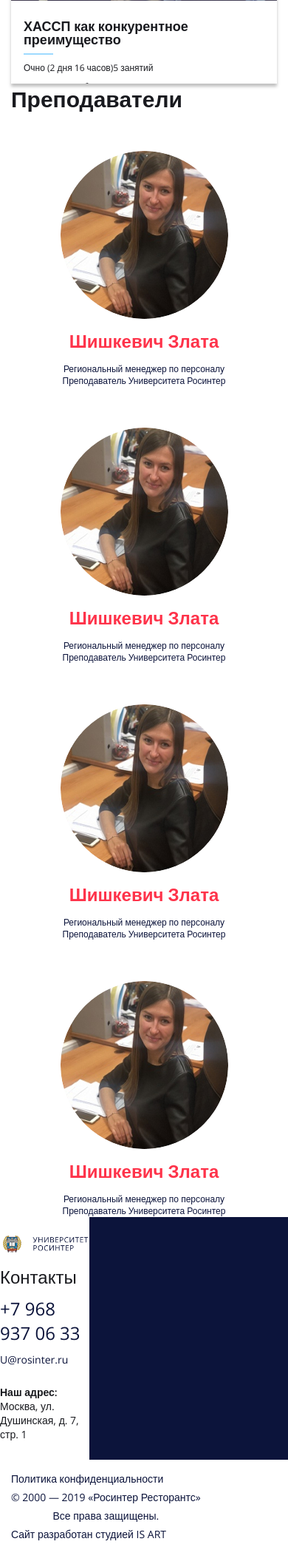
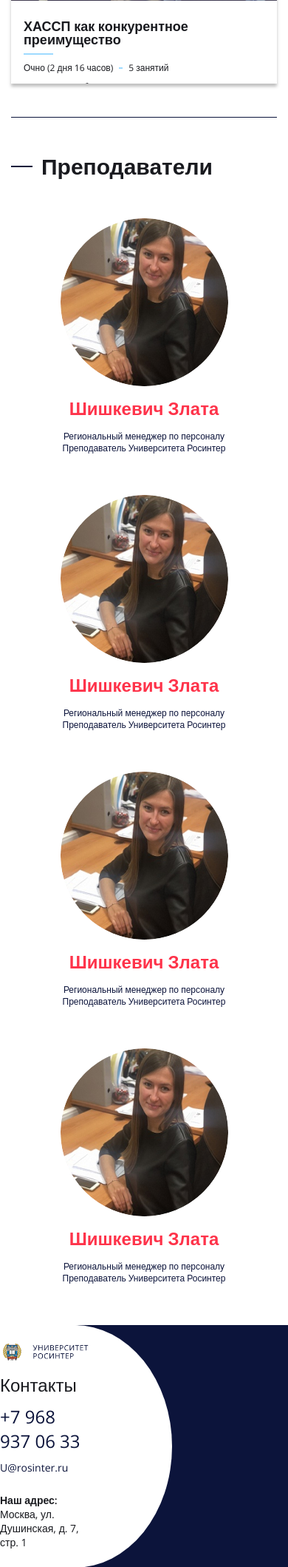
Before and after one commit to HamsterNinja/rosinter-theme, a PHP site: page /home.html in a window 390 px wide. Shown: the part 2568-4686 px from the top of the page at 74% size. Before the commit the page ends 4650 px from the top, so only its background shows below. Run offline with PHP 8.4, Linux system fonts and the light colour scheme.

Commit message:
Главная без адаптивки

```diff
--- a/assets/scss/layout/footer.scss
+++ b/assets/scss/layout/footer.scss
@@ -13,9 +13,33 @@
     padding-left: calc((100% - 1200px) / 2);
     padding-top: 20px;
     padding-bottom: 25px;
+    position: relative;
+    border-radius: 0 20px 20px 0;
+    display: flex;
+    flex-wrap: wrap;
+    justify-content: flex-end;
+}
+.footer-info:after {
+    content: "";
+    display: block;
+    width: 264px;
+    height: 100%;
+    background-color: #fff;
+    position: absolute;
+    top: 0;
+    left: calc(100% - 152px);
+    z-index: 1;
+    border-radius: 0 50% 50% 0;
+}
+.footer-info-inner {
+    position: relative;
+    z-index: 3;
+    width: 240px;
 }
 .footer-logo{
 	margin-bottom: 12px;
+	position: relative;
+	z-index: 3;
 }
 .footer-logo a{}
 .footer-logo a img{}
@@ -24,9 +48,13 @@
 	line-height: 33px;
 	margin-bottom: 10px;
 	color: #191A1F;
+	position: relative;
+	z-index: 3;
 }
 .footer-phone{
 	margin-bottom: 10px;
+	position: relative;
+	z-index: 3;
 }
 .footer-phone a{
 	font-size: 24px;
@@ -36,6 +64,8 @@
 }
 .footer-email{
 	margin-bottom: 25px;
+	position: relative;
+	z-index: 3;
 }
 .footer-email a{
 	font-size: 14px;
@@ -48,6 +78,8 @@
 	font-size: 14px;
 	line-height: 19px;
 	color: #191A1F;
+	position: relative;
+	z-index: 3;
 }
 .footer-address-name{
 	font-weight: 600;
--- a/assets/scss/main.scss
+++ b/assets/scss/main.scss
@@ -117,11 +117,17 @@ ul{
     line-height: 41px;
     color: #191A1F;
     margin-bottom: 50px;
+    background-image: url(../images/title-decore.svg);
+    background-repeat: no-repeat;
+    background-position: 0 50%;
+    padding-left: 41px;
 }
 .food-safety-inner {
     display: grid;
-    grid-template-columns: repeat(auto-fill,minmax(275px,1fr));
+    grid-template-columns: repeat(auto-fill, minmax(275px, 1fr));
     grid-gap: 40px;
+    border-bottom: 1px solid #0C143B;
+    padding-bottom: 45px;
 }
 .food-safety-item {
     box-shadow: 0px 4px 4px rgba(0,0,0,0.25);
@@ -169,6 +175,11 @@ hr.safety-decore {
     margin-bottom: 10px;
     display: inline-block;
     vertical-align: middle;
+    background-image: url(../images/dash.svg);
+    background-repeat: no-repeat;
+    background-position: 100% 50%;
+    padding-right: 13px;
+    margin-right: 8px;
 }
 .food-safety-time-value{
 	font-size: 12px;
@@ -221,7 +232,9 @@ hr.safety-decore {
 	display: inline-block;
 	vertical-align: middle;
 }
-.teachers_block{}
+.teachers_block {
+    padding: 45px 0 55px;
+}
 .teachers_block-inner {
     display: grid;
     grid-gap: 55px;
--- a/home.html
+++ b/home.html
@@ -196,6 +196,7 @@
 <footer class="main-footer">
 	<div class="footer-content">
 		<div class="footer-info">
+			<div class="footer-info-inner">
 				<div class="footer-logo"><a href=""><img src="./assets/images/logo.png" alt=""></a></div>
 				<div class="footer-content-name">Контакты</div>
 				<div class="footer-phone"><a href="">+7 968 937 06 33</a></div>
@@ -203,6 +204,7 @@
 				<div class="footer-address">
 					<div class="footer-address-name">Наш адрес:</div>
 					<div class="footer-address-value">Москва, ул. Душинская, д. 7, стр. 1</div>
+				</div>
 			</div>
 		</div>
 		<div class="footer-map">
--- a/views/partials/footer.twig
+++ b/views/partials/footer.twig
@@ -1,6 +1,7 @@
 <footer class="main-footer">
 	<div class="footer-content">
 		<div class="footer-info">
+			<div class="footer-info-inner">
 				<div class="footer-logo"><a href=""><img src="./assets/images/logo.png" alt=""></a></div>
 				<div class="footer-content-name">Контакты</div>
 				<div class="footer-phone"><a href="">+7 968 937 06 33</a></div>
@@ -8,6 +9,7 @@
 				<div class="footer-address">
 					<div class="footer-address-name">Наш адрес:</div>
 					<div class="footer-address-value">Москва, ул. Душинская, д. 7, стр. 1</div>
+				</div>
 			</div>
 		</div>
 		<div class="footer-map">
```
Also changed, not shown: assets/css/main.css, assets/images/dash.svg (added), assets/images/title-decore.svg (added). Lines whose indentation alone changed are shown as unchanged.
